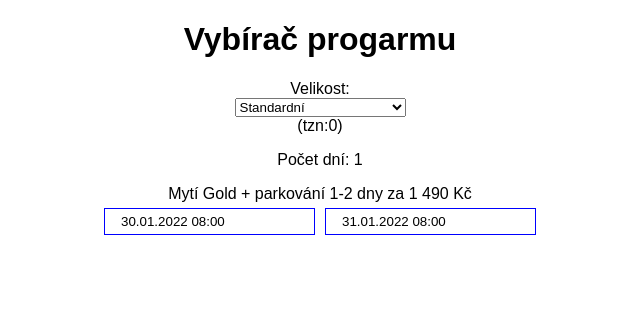
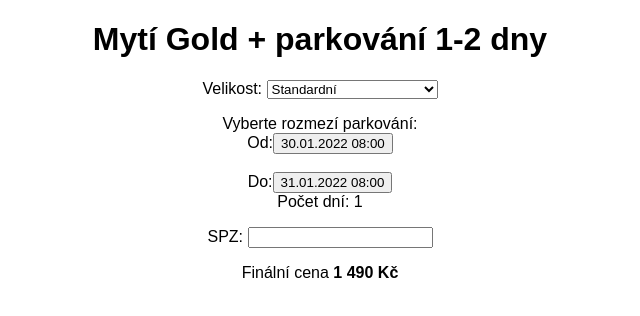
Before and after one commit to snehov/inwash-date-park-picker, a React (Create React App) app: page / in a window 1280 px wide. Shown: the top 316 px of the page, without its empty margins (320-960 px from the left). Built offline with nearby package versions, Linux system fonts and the light colour scheme.

Commit message:
first demo version

```diff
--- a/src/App.js
+++ b/src/App.js
@@ -3,19 +3,20 @@ import { useState } from "react";
 import { DatePick } from "./DatePick";
 import { ProgramSize } from "./ProgramSize";
 import { differenceInMinutes } from "date-fns";
+import { Input } from "./Input";
 import data from "./data.json";
-import { getProgramFromDays, moneyFormat } from "./utils";
+import { getProgramFromDays, moneyFormat, isDate } from "./utils";
 const EXTRA_DAY_PARK = 130;
 
 export default function App() {
   const [daysCalc, setDaysCalc] = useState();
   const [chosenProgram, setChosenProgram] = useState(null);
   const [programSize, setProgramSize] = useState(0);
+  const [vrp, setVrp] = useState("");
 
   const recountDate = ({ startDate, endDate }) => {
-    //its not proper NaN date validation
-    if (Number.isNaN(startDate) || Number.isNaN(endDate)) {
-      console.log("neplatny datum");
+    if (!isDate(startDate) || !isDate(endDate)) {
+      console.error("neplatny datum");
       return;
     }
     const minutes = differenceInMinutes(endDate, startDate);
@@ -36,17 +37,30 @@ export default function App() {
 
   return (
     <div className="App">
-      <h1>Vybírač progarmu</h1>
-      Velikost:
-      <br />
-      <ProgramSize currentSize={programSize} changeSize={changeSize} />
-      (tzn:{programSize})<p>Počet dní: {daysCalc}</p>
-      {chosenProgram !== null && (
-        <div>
-          {chosenProgram.name} za {moneyFormat(getSizePrice())} Kč
-        </div>
-      )}
-      <DatePick updateDate={recountDate} />
+      <h1> {chosenProgram && chosenProgram.name}</h1>
+      <p>
+        Velikost:{" "}
+        <ProgramSize currentSize={programSize} changeSize={changeSize} />
+      </p>
+      <div>
+        Vyberte rozmezí parkování:
+        <br />
+        <DatePick updateDate={recountDate} />
+      </div>
+      <div>Počet dní: {daysCalc}</div>
+      <p>
+        SPZ:{" "}
+        <Input
+          onChange={setVrp}
+          value={vrp}
+          maxLength={8}
+          onlyUppercase
+          avoidSpaces
+        />
+      </p>
+      <p>
+        Finální cena <b>{chosenProgram && moneyFormat(getSizePrice())} Kč</b>
+      </p>
     </div>
   );
 }
--- a/src/DatePick.js
+++ b/src/DatePick.js
@@ -1,5 +1,4 @@
 import React, { useEffect, useState } from "react";
-import { addDays, setHours, setMinutes, setSeconds } from "date-fns";
 import DatePicker, {
   registerLocale,
   setDefaultLocale,
@@ -8,16 +7,39 @@ import DatePicker, {
 import { setDateFromNow } from "./utils";
 import "react-datepicker/dist/react-datepicker.css";
 import cs from "date-fns/locale/cs";
+import { format } from "date-fns";
 registerLocale("cs", cs);
 setDefaultLocale("cs");
 
+const dateFormat = "dd.MM.yyyy HH:mm";
+
 export const DatePick = ({ updateDate }) => {
   const [startDate, setStartDate] = useState(setDateFromNow(1, 8));
+  const [isStartOpen, setIsStartOpen] = useState(false);
   const [endDate, setEndDate] = useState(setDateFromNow(2, 8));
+  const [isEndOpen, setIsEndOpen] = useState(false);
 
   useEffect(() => {
     updateDate({ startDate, endDate });
   }, [startDate, endDate]);
+
+  const toggleStart = (e) => {
+    e.preventDefault();
+    setIsStartOpen(!isStartOpen);
+  };
+  const toggleEnd = (e) => {
+    e.preventDefault();
+    setIsEndOpen(!isEndOpen);
+  };
+
+  const updateStartDate = (date) => {
+    setStartDate(date);
+    setIsStartOpen(false);
+  };
+  const updateEndDate = (date) => {
+    setEndDate(date);
+    setIsEndOpen(false);
+  };
 
   const MyContainer = ({ className, children }) => {
     return (
@@ -30,26 +52,40 @@ export const DatePick = ({ updateDate }) => {
 
   return (
     <React.Fragment>
+      Od:
+      <button onClick={toggleStart}>{format(startDate, dateFormat)}</button>
+      {isStartOpen && (
         <DatePicker
           selected={startDate}
-        onChange={(date) => setStartDate(date)}
+          onChange={(date) => updateStartDate(date)}
           selectsStart
           startDate={startDate}
           endDate={endDate}
           showTimeSelect
-        dateFormat="dd.MM.yyyy hh:mm"
+          dateFormat={dateFormat}
           calendarContainer={MyContainer}
+          inline
+          onClickOutside={() => setIsStartOpen(false)}
         />
+      )}
+      <br />
+      <br />
+      Do:
+      <button onClick={toggleEnd}>{format(endDate, dateFormat)}</button>
+      {isEndOpen && (
         <DatePicker
           selected={endDate}
-        onChange={(date) => setEndDate(date)}
+          onChange={(date) => updateEndDate(date)}
           selectsEnd
           startDate={startDate}
           endDate={endDate}
           minDate={startDate}
           showTimeSelect
-        dateFormat="dd.MM.yyyy hh:mm"
+          dateFormat={dateFormat}
+          inline
+          onClickOutside={() => setIsEndOpen(false)}
         />
+      )}
     </React.Fragment>
   );
 };
--- /dev/null
+++ b/src/Input.js
@@ -0,0 +1,32 @@
+import { useState } from "react";
+
+export const Input = ({
+  avoidSpaces,
+  value = "",
+  onChange,
+  onlyUppercase,
+  maxLength
+}) => {
+  const [inputValue, setInputValue] = useState(value);
+
+  const handleLocalChange = (e) => {
+    let value = e.target.value;
+    if (avoidSpaces) {
+      value = value.replace(" ", "");
+    }
+    if (onlyUppercase) {
+      value = value.toUpperCase();
+    }
+    onChange(value);
+    setInputValue(value);
+  };
+
+  return (
+    <input
+      type="text"
+      value={inputValue}
+      onChange={handleLocalChange}
+      maxLength={maxLength}
+    />
+  );
+};
--- a/src/ProgramSize.js
+++ b/src/ProgramSize.js
@@ -24,7 +24,6 @@ export const ProgramSize = ({ currentSize, changeSize }) => {
     changeSize(newSize);
   };
   return (
-    <div>
     <select value={selectedSize} onChange={internalChangeSize}>
       {sizes.map((sizes) => (
         <option key={sizes.ident} value={sizes.id}>
@@ -32,6 +31,5 @@ export const ProgramSize = ({ currentSize, changeSize }) => {
         </option>
       ))}
     </select>
-    </div>
   );
 };
--- a/src/styles.css
+++ b/src/styles.css
@@ -1,6 +1,10 @@
 .App {
   font-family: sans-serif;
   text-align: center;
+}
+.react-datepicker-wrapper {
+  display: inline-block;
+  width: 130px;
 }
 .react-datepicker__input-container > input {
   border: 1px solid blue;
--- a/src/utils.js
+++ b/src/utils.js
@@ -57,3 +57,7 @@ export function moneyFormat(value) {
   }
   return withFixes;
 }
+
+export function isDate(x) {
+  return x instanceof Date && !isNaN(x);
+}
```
Also changed, not shown: src/sendOrder.js (added, +38 -0 lines). Lines whose indentation alone changed are shown as unchanged.
